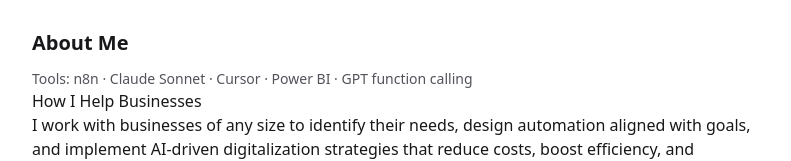
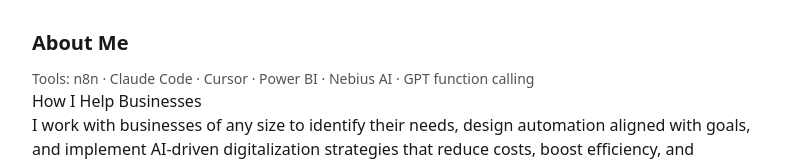
Before and after one commit to VeronikaOs/veronikaosipova.github.io, a plain HTML site: page index.html in a window 1280 px wide. Shown: the part 205-366 px from the top of the page, without its empty margins (244-1035 px from the left). Drawn offline with nearby package versions, Linux system fonts and the light colour scheme.

Commit message:
Update index.html

```diff
--- a/index.html
+++ b/index.html
@@ -97,7 +97,7 @@
     <section class="mt-8">
       <h2 class="text-xl font-semibold mb-2">About Me</h2>
       <p id="summary" class="text-zinc-700 leading-relaxed"></p>
-      <div class="mt-3 text-sm text-zinc-600">Tools: n8n · Claude Sonnet · Cursor · Power BI · GPT function calling</div>
+      <div class="mt-3 text-sm text-zinc-600">Tools: n8n · Claude Code · Cursor · Power BI · Nebius AI ·  GPT function calling</div>
     </section>
 
     <section class=\"mt-8 bg-zinc-50 border rounded-2xl p-6 shadow-sm\">
```
